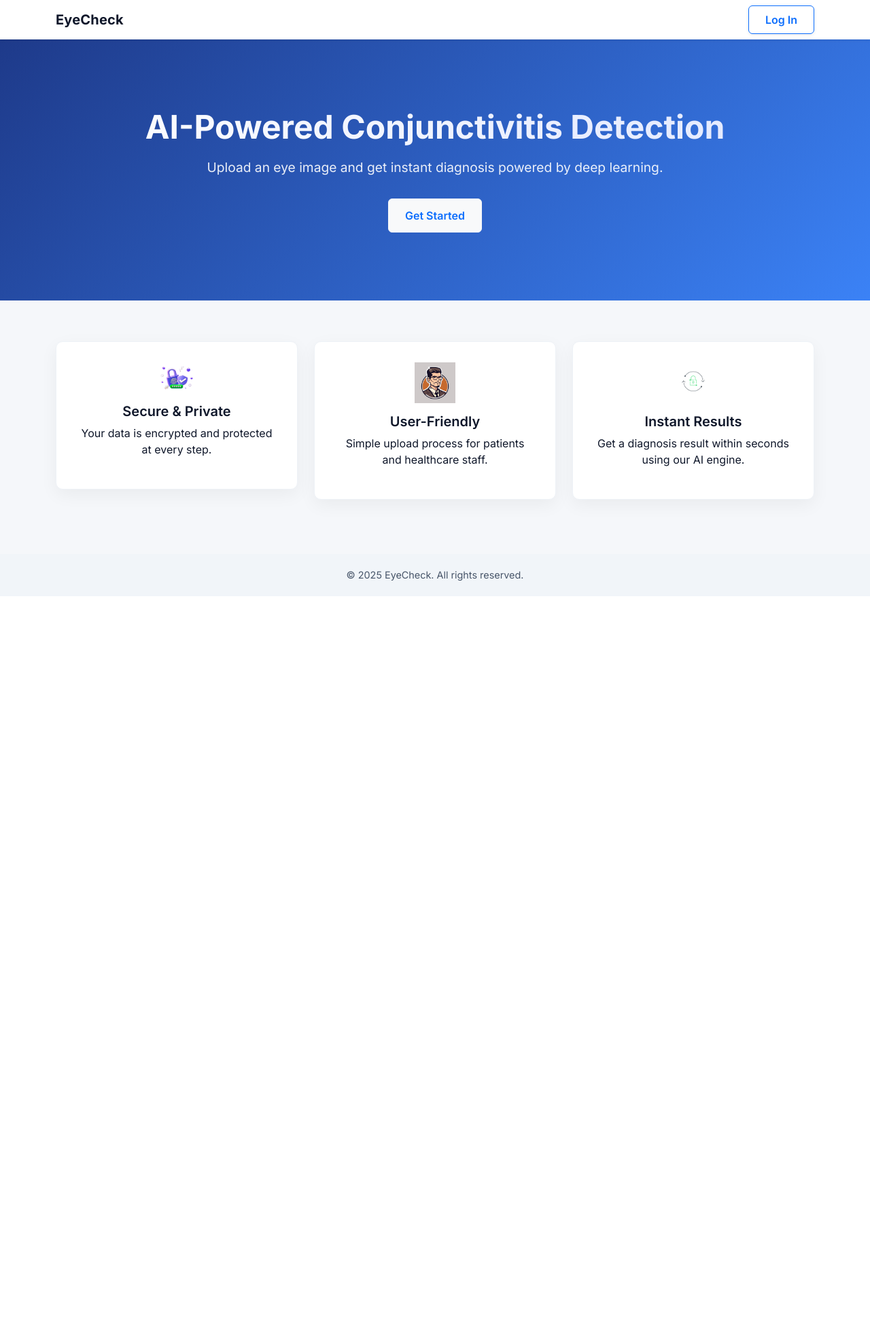
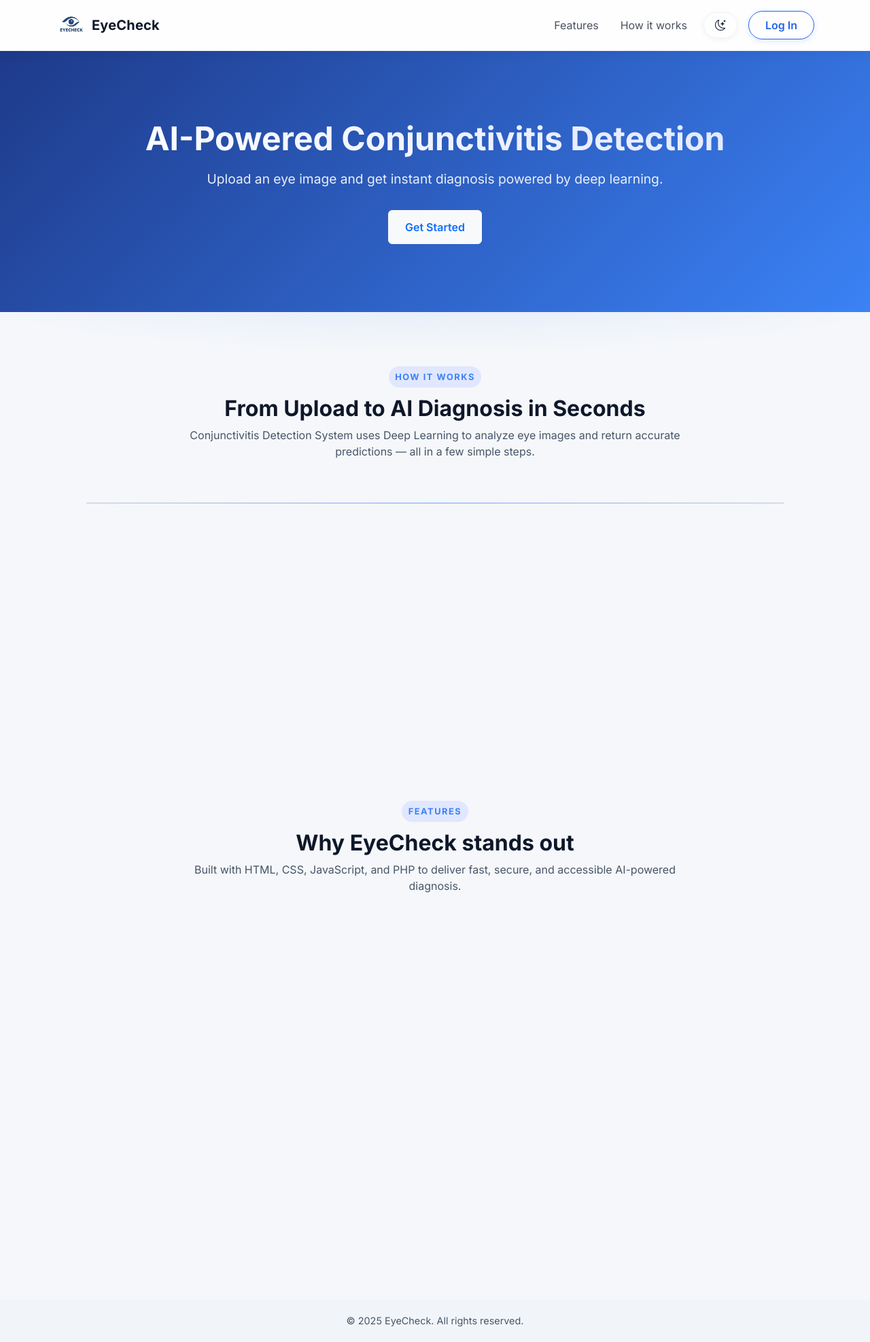
Before and after one commit to gurmadharir/eyecheck, a PHP site: page /eyecheck/ in a window 1280 px wide. Shown: the whole page at 68% size. Before the commit the page ends 877 px from the top, so only its background shows below. Run offline with PHP 8.4, Linux system fonts and the light colour scheme.

Commit message:
Welcome page enhanced...

```diff
--- a/index.php
+++ b/index.php
@@ -6,19 +6,42 @@
   <title>EyeCheck | AI-Powered Eye Diagnosis</title>
   <link href="https://cdn.jsdelivr.net/npm/bootstrap@5.3.2/dist/css/bootstrap.min.css" rel="stylesheet">
   <link href="https://fonts.googleapis.com/css2?family=Inter:wght@400;600;700&display=swap" rel="stylesheet">
+  <link rel="stylesheet" href="https://cdn.jsdelivr.net/npm/bootstrap-icons@1.11.3/font/bootstrap-icons.css">
   <link rel="stylesheet" href="css/welcome.css" />
 </head>
 <body>
 
   <!-- Navbar -->
-  <nav class="navbar navbar-expand-lg navbar-light bg-white shadow-sm">
-    <div class="container">
-      <a class="navbar-brand fw-bold text-primary" href="#">EyeCheck</a>
-      <div class="ms-auto">
-        <a href="/eyecheck/login.php" class="btn btn-outline-primary fw-semibold px-4 py-2 shadow-sm" data-tooltip="Log in to your account">Log In</a>
+ <nav class="navbar navbar-expand-lg navbar-glass sticky-top">
+    <div class="container py-2">
+      <a class="navbar-brand d-flex align-items-center gap-2" href="#">
+        <img src="assets/images/logo.png" width="45px" alt="">
+        <span>EyeCheck</span>
+      </a>
+
+      <button class="navbar-toggler" type="button" data-bs-toggle="collapse" data-bs-target="#mainNav"
+              aria-controls="mainNav" aria-expanded="false" aria-label="Toggle navigation">
+        <span class="navbar-toggler-icon"></span>
+      </button>
+
+      <div class="collapse navbar-collapse justify-content-end" id="mainNav">
+        <ul class="navbar-nav align-items-lg-center gap-lg-3">
+          <li class="nav-item"><a class="nav-link" href="#features">Features</a></li>
+          <li class="nav-item"><a class="nav-link" href="#how">How it works</a></li>
+          <li class="nav-item">
+            <button id="themeToggle" class="btn btn-ghost rounded-pill px-3" type="button" aria-label="Toggle theme">
+              <i class="bi bi-moon-stars"></i> <!-- swaps to sun on light -->
+            </button>
+          </li>
+          <li class="nav-item">
+            <a href="/eyecheck/login.php" class="btn btn-login px-4 py-2">Log In</a>
+          </li>
+        </ul>
+
       </div>
     </div>
   </nav>
+
 
   <!-- Hero Section -->
   <section class="hero">
@@ -31,29 +54,107 @@
     </div>
   </section>
 
-  <!-- Features -->
-  <section class="features">
+  <!-- How It Works -->
+  <section id="how" class="how-it-works">
     <div class="container">
-      <div class="row g-4">
-        <div class="col-md-4">
-          <div class="feature-box">
-            <img src="assets/images/secure.png" alt="Secure" width="60" />
-            <h5>Secure & Private</h5>
-            <p>Your data is encrypted and protected at every step.</p>
+      <div class="section-head">
+        <span class="eyebrow">How it works</span>
+        <h2 class="section-title">From Upload to AI Diagnosis in Seconds</h2>
+        <p class="section-lead">
+          Conjunctivitis Detection System uses Deep Learning to analyze eye images and return accurate predictions — all in a few simple steps.
+        </p>
+      </div>
+
+      <div class="row g-4 hiw-steps">
+        <div class="col-md-6 col-lg-3">
+          <div class="step-card reveal" style="--i:1">
+            <div class="step-num">1</div>
+            <div class="step-icon"><i class="bi bi-upload"></i></div>
+            <h5>Upload</h5>
+            <p>Select an eye image and submit securely via the web interface (HTML, CSS, JS, PHP).</p>
           </div>
         </div>
-        <div class="col-md-4">
-          <div class="feature-box">
-            <img src="assets/images/user.webp" alt="User-Friendly" width="60" />
-            <h5>User-Friendly</h5>
-            <p>Simple upload process for patients and healthcare staff.</p>
+        <div class="col-md-6 col-lg-3">
+          <div class="step-card reveal" style="--i:2">
+            <div class="step-num">2</div>
+            <div class="step-icon"><i class="bi bi-cpu"></i></div>
+            <h5>AI Analysis</h5>
+            <p>Our trained Deep Learning model processes the image server-side and checks for Conjunctivitis patterns.</p>
           </div>
         </div>
-        <div class="col-md-4">
-          <div class="feature-box">
-            <img src="assets/images/password.png" alt="AI Diagnosis" width="60" />
+        <div class="col-md-6 col-lg-3">
+          <div class="step-card reveal" style="--i:3">
+            <div class="step-num">3</div>
+            <div class="step-icon"><i class="bi bi-activity"></i></div>
+            <h5>Prediction</h5>
+            <p>Receive an instant prediction — Conjunctivitis or Not — with confidence, ready for decision-making.</p>
+          </div>
+        </div>
+        <div class="col-md-6 col-lg-3">
+          <div class="step-card reveal" style="--i:4">
+            <div class="step-num">4</div>
+            <div class="step-icon"><i class="bi bi-arrow-repeat"></i></div>
+            <h5>Future-Ready</h5>
+            <p>Architecture supports improved models, mobile optimization, and continuous accuracy upgrades.</p>
+          </div>
+        </div>
+      </div>
+    </div>
+  </section>
+
+  <!-- Features -->
+  <section id="features" class="features-adv">
+    <div class="container">
+      <div class="section-head">
+        <span class="eyebrow">Features</span>
+        <h2 class="section-title">Why EyeCheck stands out</h2>
+        <p class="section-lead">
+          Built with HTML, CSS, JavaScript, and PHP to deliver fast, secure, and accessible AI-powered diagnosis.
+        </p>
+      </div>
+
+      <div class="row g-4">
+        <div class="col-md-6 col-lg-4">
+          <div class="feature-pro reveal" style="--i:1">
+            <i class="bi bi-check2-circle"></i>
+            <h5>Accurate Predictions</h5>
+            <p>Deep Learning model trained on curated eye images for reliable conjunctivitis detection.</p>
+          </div>
+        </div>
+        <div class="col-md-6 col-lg-4">
+          <div class="feature-pro reveal" style="--i:2">
+            <i class="bi bi-lock"></i>
+            <h5>Secure & Private</h5>
+            <p>Encrypted requests and safe handling of user data across the upload and prediction flow.</p>
+          </div>
+        </div>
+        <div class="col-md-6 col-lg-4">
+          <div class="feature-pro reveal" style="--i:3">
+            <i class="bi bi-speedometer2"></i>
             <h5>Instant Results</h5>
-            <p>Get a diagnosis result within seconds using our AI engine.</p>
+            <p>Optimized backend delivers real-time responses within seconds after upload.</p>
+          </div>
+        </div>
+
+        <div class="col-md-6 col-lg-4">
+          <div class="feature-pro reveal" style="--i:4">
+            <i class="bi bi-phone"></i>
+            <h5>Mobile-Optimized</h5>
+            <p>Responsive UI that works great on phones, tablets, and desktops — anywhere.</p>
+          </div>
+        </div>
+        <div class="col-md-6 col-lg-4">
+          <div class="feature-pro reveal" style="--i:5">
+            <i class="bi bi-gear"></i>
+            <h5>Extensible</h5>
+            <p>Designed for future model upgrades and new features without breaking the flow.</p>
+          </div>
+        </div>
+        <div class="col-md-6 col-lg-4">
+          <div class="feature-pro reveal" style="--i:6">
+            <i class="bi bi-diagram-3"></i>
+            <h5>Clean Stack</h5>
+            <p>Built with HTML, CSS, JavaScript, and PHP — easy to maintain and deploy.</p>
           </div>
         </div>
       </div>
@@ -65,5 +166,10 @@
     &copy; 2025 EyeCheck. All rights reserved.
   </footer>
 
+  <script src="js/main.js"></script>
+
+
+
+
 </body>
 </html>
```
